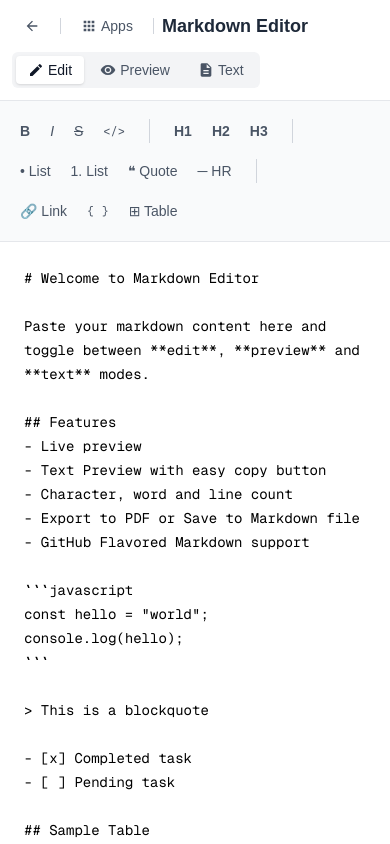
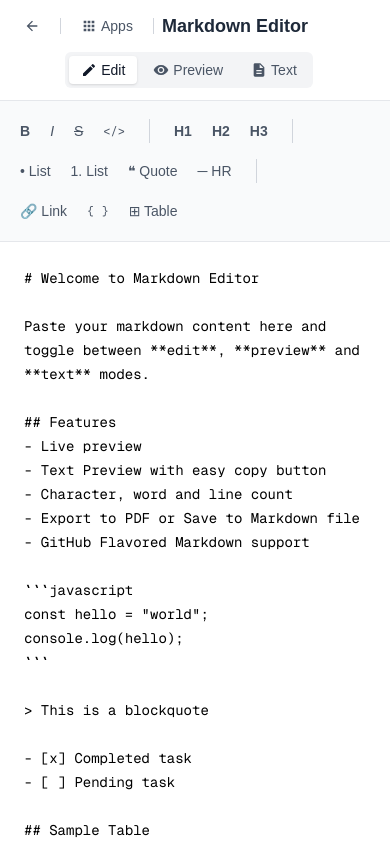
Before and after one commit to sjamesmccarthy/hikerbikerwriter, a Next.js app: page /markdown in a window 390 px wide. Shown: the top 844 px of the page. Built offline with nearby package versions, Linux system fonts and the light colour scheme.

Commit message:
centering some buttons

```diff
--- a/src/components/MarkdownEditor.tsx
+++ b/src/components/MarkdownEditor.tsx
@@ -815,7 +815,7 @@ const MarkdownEditor: React.FC = () => {
         </div>
 
         {/* Mobile View Mode Buttons - Mobile only */}
-        <div className="lg:hidden mt-3 px-3 flex flex-wrap items-center gap-2">
+        <div className="lg:hidden mt-3 px-3 flex flex-wrap items-center justify-center gap-2">
           {/* View Mode Buttons */}
           <div className="flex items-center space-x-1 bg-gray-100 rounded-md p-1">
             <button
```
